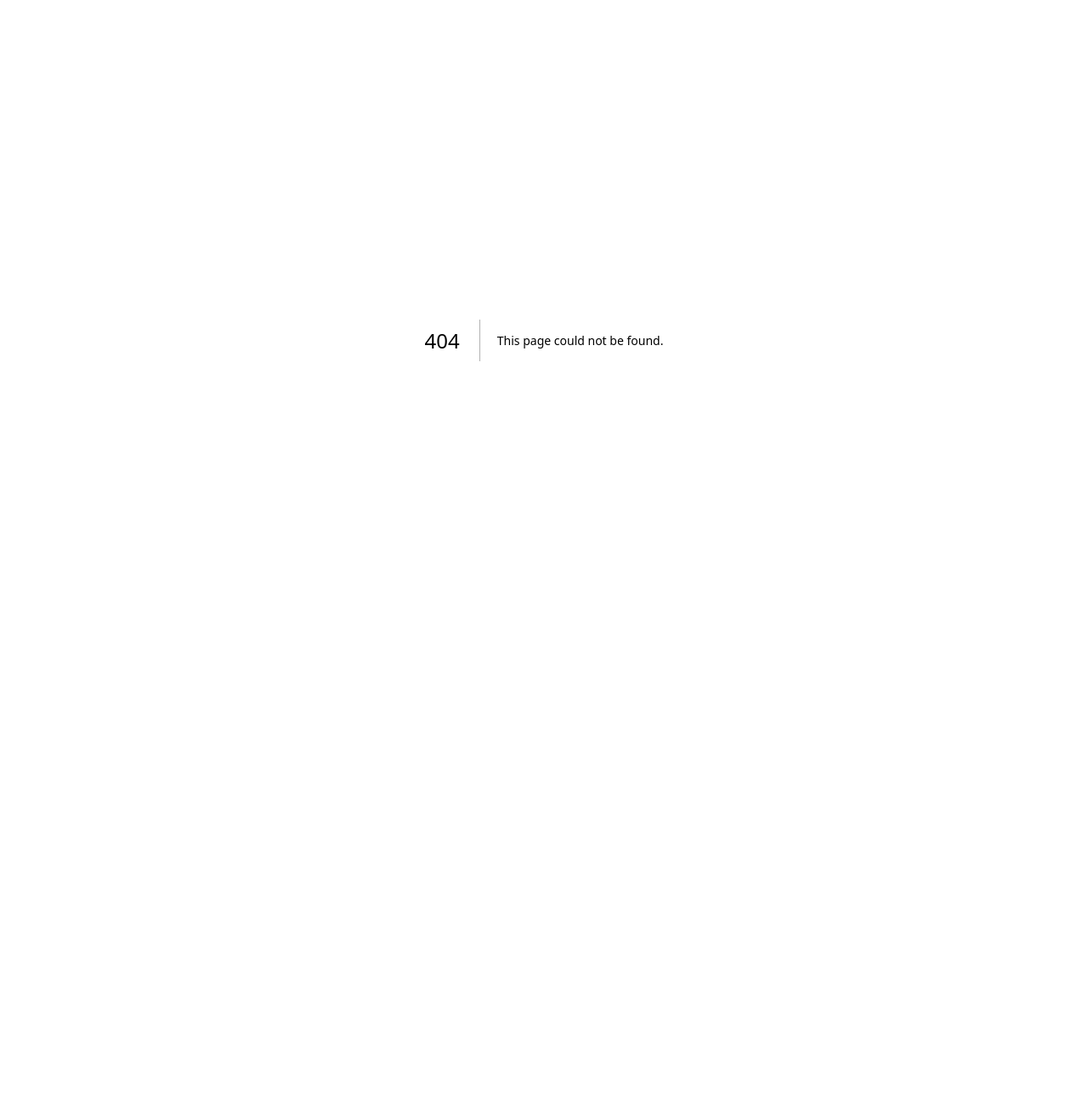
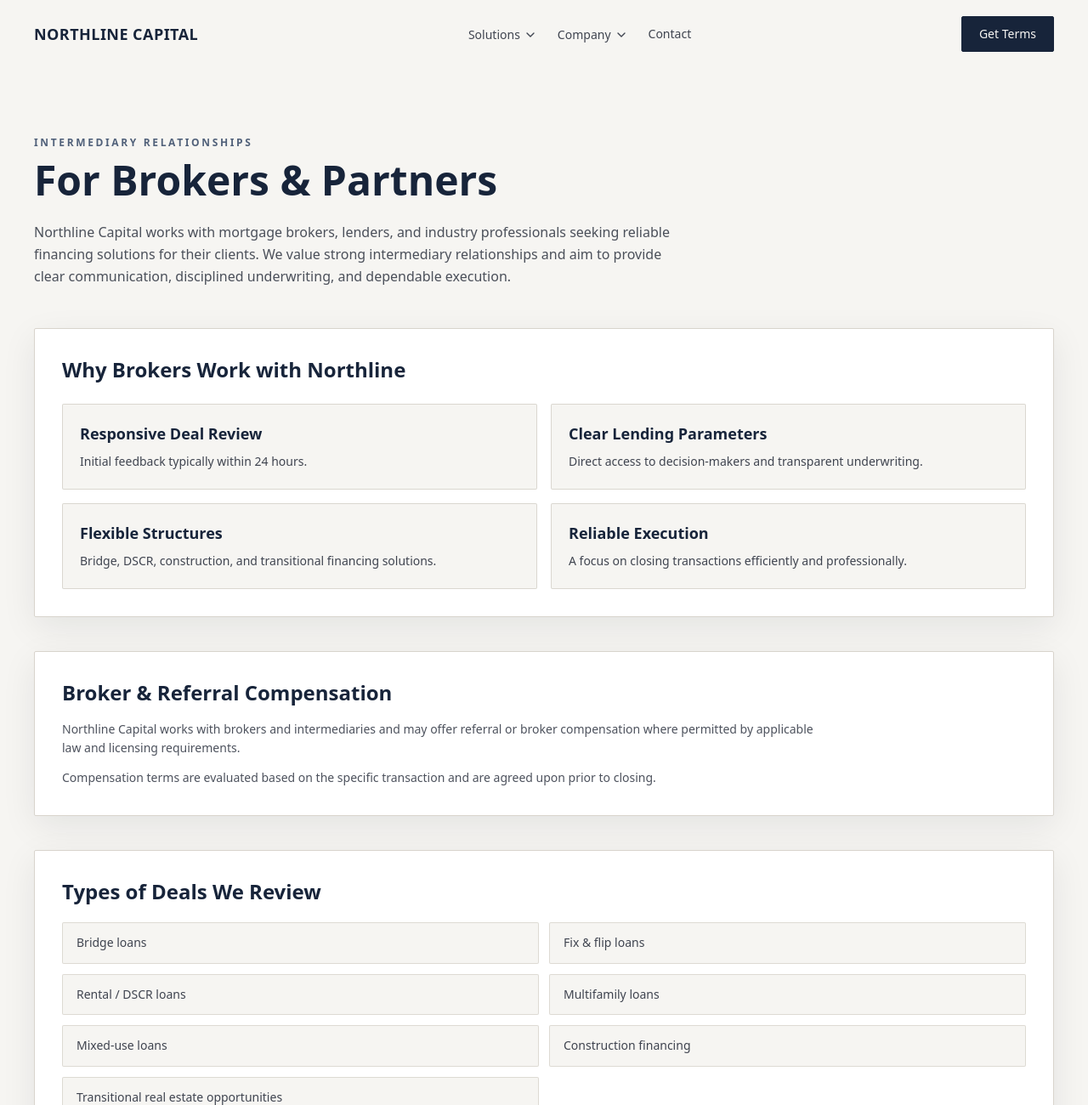
Before and after one commit to gdsatherlie/lending, a Next.js app: page /for-brokers-partners in a window 1280 px wide. Before the commit this address had no page. Shown: the top 1300 px of the page at 85% size. Before the commit the page ends 800 px from the top, so only its background shows below. Built offline with nearby package versions, Linux system fonts and the light colour scheme.

Commit message:
Add For Brokers & Partners page and company nav link

```diff
--- /dev/null
+++ b/app/for-brokers-partners/page.tsx
@@ -0,0 +1,121 @@
+import Link from 'next/link';
+import { SiteHeader } from '@/components/site-header';
+import { SiteFooter } from '@/components/site-footer';
+
+const brokerBenefits = [
+  {
+    title: 'Responsive Deal Review',
+    description: 'Initial feedback typically within 24 hours.'
+  },
+  {
+    title: 'Clear Lending Parameters',
+    description: 'Direct access to decision-makers and transparent underwriting.'
+  },
+  {
+    title: 'Flexible Structures',
+    description: 'Bridge, DSCR, construction, and transitional financing solutions.'
+  },
+  {
+    title: 'Reliable Execution',
+    description: 'A focus on closing transactions efficiently and professionally.'
+  }
+] as const;
+
+const dealsReviewed = [
+  'Bridge loans',
+  'Fix & flip loans',
+  'Rental / DSCR loans',
+  'Multifamily loans',
+  'Mixed-use loans',
+  'Construction financing',
+  'Transitional real estate opportunities'
+] as const;
+
+const submissionSteps = [
+  'Submit deal details through the Submit Your Deal form',
+  'Our team reviews the opportunity',
+  'If the transaction fits our lending parameters, we provide feedback and discuss next steps'
+] as const;
+
+export default function BrokersPartnersPage() {
+  return (
+    <main>
+      <SiteHeader />
+
+      <section className="section-shell pb-12 pt-32 lg:pt-40">
+        <p className="eyebrow">Intermediary Relationships</p>
+        <h1 className="mt-3 text-4xl font-semibold leading-tight text-navy sm:text-5xl">For Brokers &amp; Partners</h1>
+        <p className="mt-6 max-w-3xl text-base leading-relaxed text-ink/75">
+          Northline Capital works with mortgage brokers, lenders, and industry professionals seeking reliable financing
+          solutions for their clients. We value strong intermediary relationships and aim to provide clear
+          communication, disciplined underwriting, and dependable execution.
+        </p>
+      </section>
+
+      <section className="section-shell pb-10">
+        <article className="rounded-sm border border-stone bg-white p-8 shadow-soft">
+          <h2 className="text-2xl font-semibold text-navy">Why Brokers Work with Northline</h2>
+          <div className="mt-6 grid gap-4 md:grid-cols-2">
+            {brokerBenefits.map((item) => (
+              <article key={item.title} className="rounded-sm border border-stone/90 bg-cloud p-5">
+                <h3 className="text-lg font-semibold text-navy">{item.title}</h3>
+                <p className="mt-2 text-sm leading-relaxed text-ink/80">{item.description}</p>
+              </article>
+            ))}
+          </div>
+        </article>
+      </section>
+
+      <section className="section-shell pb-10">
+        <article className="rounded-sm border border-stone bg-white p-8 shadow-soft">
+          <h2 className="text-2xl font-semibold text-navy">Broker &amp; Referral Compensation</h2>
+          <p className="mt-4 max-w-4xl text-sm leading-relaxed text-ink/75">
+            Northline Capital works with brokers and intermediaries and may offer referral or broker compensation where
+            permitted by applicable law and licensing requirements.
+          </p>
+          <p className="mt-3 max-w-4xl text-sm leading-relaxed text-ink/75">
+            Compensation terms are evaluated based on the specific transaction and are agreed upon prior to closing.
+          </p>
+        </article>
+      </section>
+
+      <section className="section-shell pb-10">
+        <article className="rounded-sm border border-stone bg-white p-8 shadow-soft">
+          <h2 className="text-2xl font-semibold text-navy">Types of Deals We Review</h2>
+          <ul className="mt-5 grid gap-3 text-sm leading-relaxed text-ink/80 md:grid-cols-2">
+            {dealsReviewed.map((item) => (
+              <li key={item} className="rounded-sm border border-stone/80 bg-cloud px-4 py-3">
+                {item}
+              </li>
+            ))}
+          </ul>
+        </article>
+      </section>
+
+      <section className="section-shell pb-24">
+        <article className="rounded-sm border border-stone bg-white p-8 shadow-soft">
+          <h2 className="text-2xl font-semibold text-navy">Submitting a Deal</h2>
+          <ol className="mt-5 space-y-3 text-sm leading-relaxed text-ink/80">
+            {submissionSteps.map((step, index) => (
+              <li key={step} className="rounded-sm border border-stone/80 bg-cloud px-4 py-3">
+                <span className="font-semibold text-navy">{index + 1}.</span> {step}
+              </li>
+            ))}
+          </ol>
+          <p className="mt-5 text-sm leading-relaxed text-ink/75">
+            Northline Capital respects broker relationships and works directly with originating partners throughout the
+            transaction process.
+          </p>
+          <Link
+            href="/loan-process"
+            className="mt-6 inline-flex rounded-sm border border-navy bg-navy px-7 py-3 text-sm font-semibold text-cloud transition hover:bg-ink"
+          >
+            Submit a Deal
+          </Link>
+        </article>
+      </section>
+
+      <SiteFooter />
+    </main>
+  );
+}
--- a/components/site-header.tsx
+++ b/components/site-header.tsx
@@ -13,7 +13,8 @@
   { label: 'Why Us', href: '/#why-us' },
   { label: 'How It Works', href: '/loan-process' },
   { label: 'FAQ', href: '/#faq' },
-  { label: 'Insights', href: '/insights' }
+  { label: 'Insights', href: '/insights' },
+  { label: 'For Brokers & Partners', href: '/for-brokers-partners' }
 ] as const;
 
 export function SiteHeader() {
```
